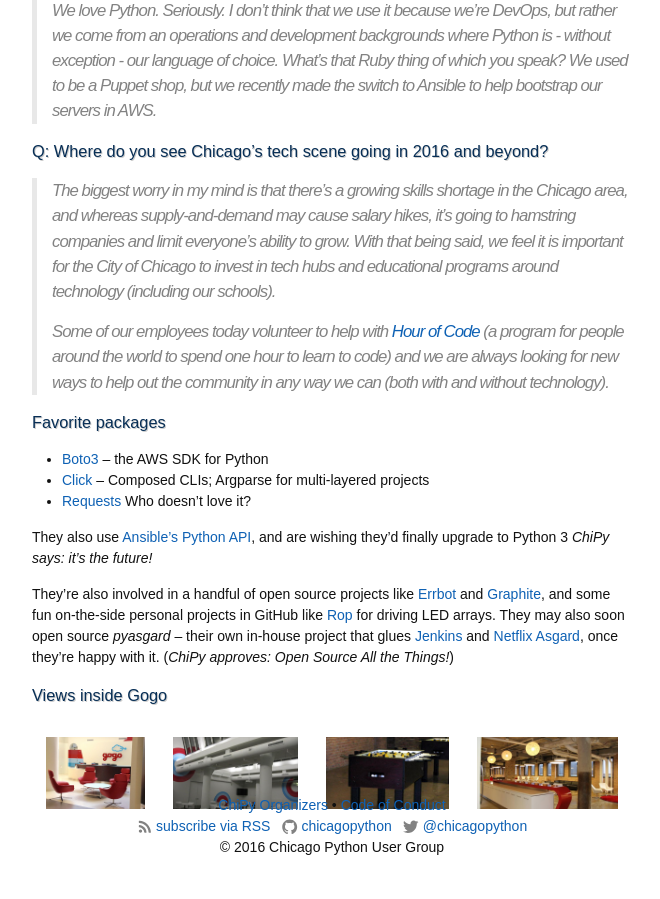
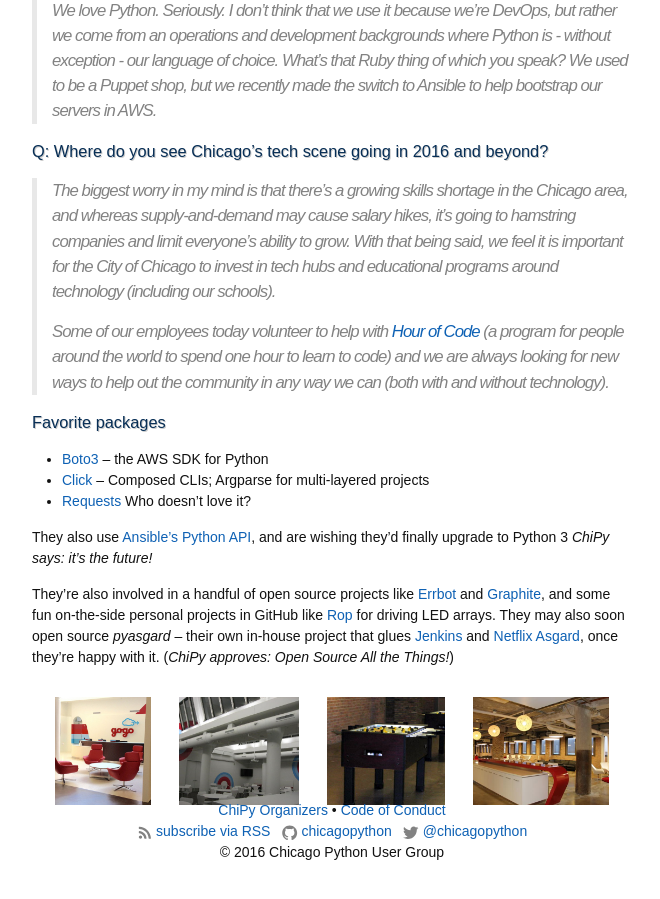
Before and after one commit to tanyaschlusser/tmp, a Jekyll site: the page built from python-shops/_posts/2016-01-03-Gogo.markdown, in a window 1280 px wide and 900 px high, scrolled down 1236 px. Shown: the whole window, without its empty margins (308-968 px from the left). Built offline with Jekyll 4.4.1, drawn with Linux system fonts in a browser that asks for light colours.

Commit message:
increase height of bottom row of images

```diff
--- a/python-shops/_posts/2016-01-03-Gogo.markdown
+++ b/python-shops/_posts/2016-01-03-Gogo.markdown
@@ -77,9 +77,7 @@
 (*ChiPy approves: Open Source All the Things!*)
 
 
-### Views inside Gogo
-
-<div style="height:8vh;display:flex;flex-wrap:nowrap;justify-content:center">
+<div style="height:12vh;margin:1vh;display:flex;flex-wrap:nowrap;justify-content:center">
 <div
   class="flex-image"
   style="width:16.96%;background-image:url({{ site.baseurl }}/img/2016/gogo/GogoEntryWay.jpg)"
```
